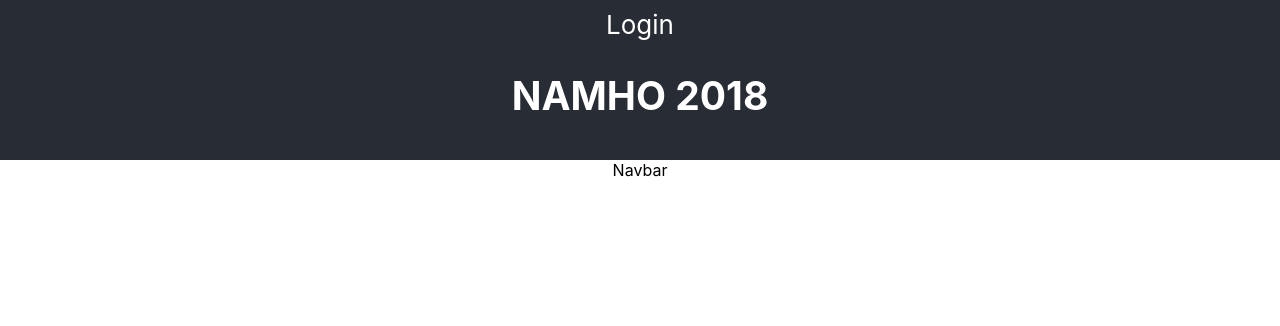
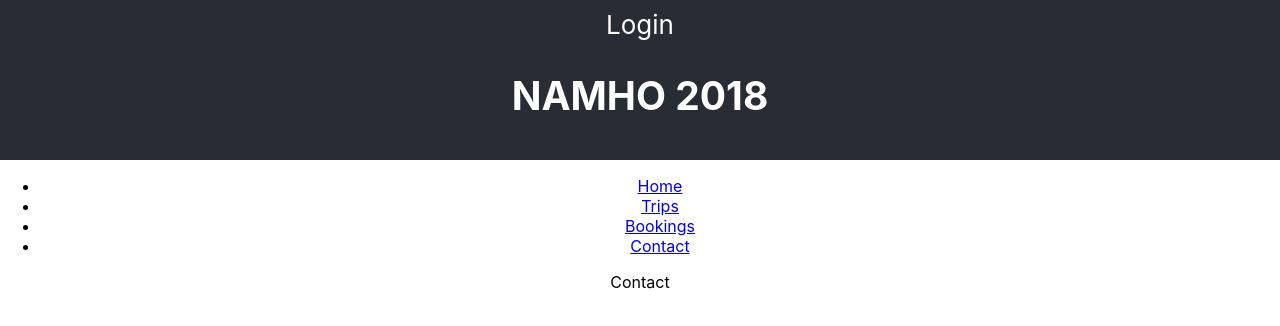
Before and after one commit to JamesPaganLodge/NamhoWebReact, a React (Create React App) app: page /Contact in a window 1280 px wide. Shown: the top 326 px of the page. Built offline with nearby package versions, Linux system fonts and the light colour scheme.

Commit message:
Add routes

```diff
--- a/src/components/Navbar.js
+++ b/src/components/Navbar.js
@@ -1,4 +1,10 @@
 import React, { Component } from 'react'
+import { BrowserRouter, Switch, Route, Link } from 'react-router-dom'
+
+import Home from '../pages/Home'
+import Trips from '../pages/Trips'
+import Bookings from '../pages/Bookings'
+import Contact from '../pages/Contact'
 
 class Navbar extends Component {
   constructor() {
@@ -8,9 +14,22 @@ class Navbar extends Component {
 
   render() {
     return (
-      <div>
-        Navbar
-      </div>
+      <BrowserRouter>
+        <nav>
+          <ul>
+            <li><Link to={'/'}>Home</Link></li>
+            <li><Link to={'/Trips'}>Trips</Link></li>
+            <li><Link to={'/Bookings'}>Bookings</Link></li>
+            <li><Link to={'/Contact'}>Contact</Link></li>
+          </ul>
+        </nav>
+        <Switch>
+          <Route exact path='/' component={Home} />
+          <Route path='/Trips' component={Trips} />
+          <Route path='/Bookings' component={Bookings} />
+          <Route path='/Contact' component={Contact} />
+        </Switch>
+      </BrowserRouter>
     )
   }
 }
```
